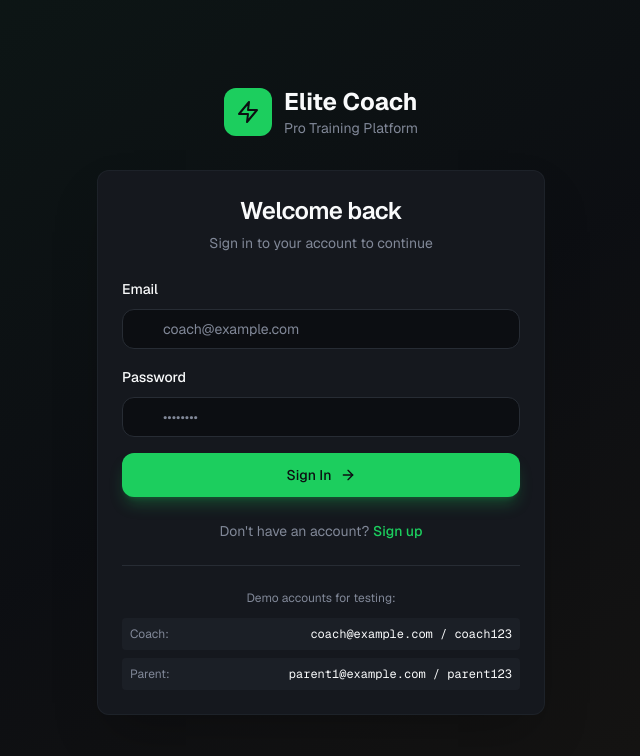
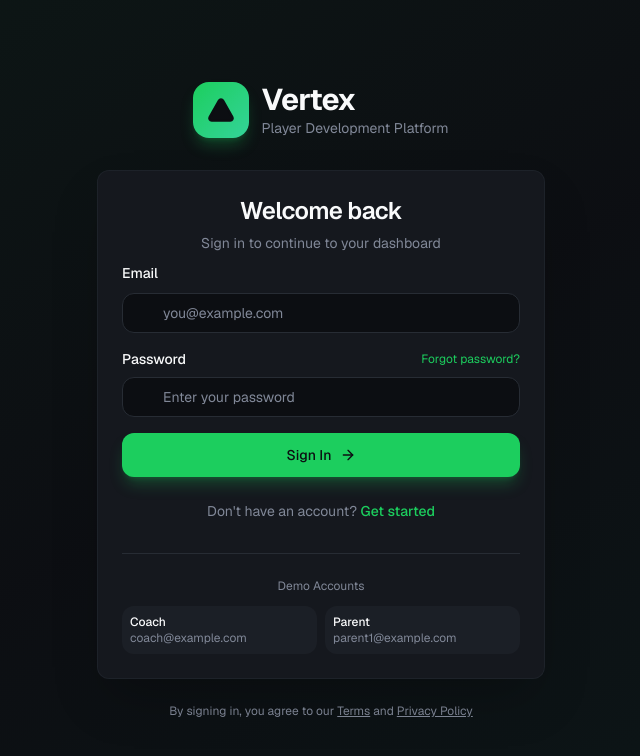
Before and after one commit to Sabz21/Football-coaching-app, a Next.js app in the folder frontend/: page /auth/login in a window 1280 px wide. Shown: the top 756 px of the page, without its empty margins (319-959 px from the left). Built offline with nearby package versions, Linux system fonts and the light colour scheme.

Commit message:
rebrand: Elite Coach → Vertex

```diff
--- a/frontend/src/app/auth/login/page.tsx
+++ b/frontend/src/app/auth/login/page.tsx
@@ -6,7 +6,7 @@ import Link from 'next/link';
 import { useForm } from 'react-hook-form';
 import { zodResolver } from '@hookform/resolvers/zod';
 import { z } from 'zod';
-import { Zap, Mail, Lock, ArrowRight } from 'lucide-react';
+import { Triangle, Mail, Lock, ArrowRight } from 'lucide-react';
 import { useAuthStore } from '@/lib/auth-store';
 import { Button } from '@/components/ui/button';
 import { Input } from '@/components/ui/input';
@@ -38,38 +38,43 @@ export default function LoginPage() {
       await login(data.email, data.password);
       router.push('/dashboard');
     } catch (err: any) {
-      setError(err.response?.data?.error || 'Login failed. Please try again.');
+      setError(err.response?.data?.error || 'Invalid email or password');
     }
   };
+
+  const demoAccounts = [
+    { role: 'Coach', email: 'coach@example.com', password: 'coach123' },
+    { role: 'Parent', email: 'parent1@example.com', password: 'parent123' },
+  ];
 
   return (
     <div className="min-h-screen flex items-center justify-center bg-background p-4">
       {/* Background gradient */}
-      <div className="absolute inset-0 bg-gradient-to-br from-primary/5 via-background to-accent/5" />
+      <div className="absolute inset-0 bg-gradient-to-br from-primary/5 via-background to-emerald-500/5" />
 
       <div className="relative w-full max-w-md">
         {/* Logo */}
         <div className="flex items-center justify-center gap-3 mb-8">
-          <div className="flex items-center justify-center w-12 h-12 rounded-xl bg-primary">
-            <Zap className="w-6 h-6 text-primary-foreground" />
+          <div className="flex items-center justify-center w-14 h-14 rounded-2xl bg-gradient-to-br from-primary to-emerald-400 shadow-lg shadow-primary/25">
+            <Triangle className="w-7 h-7 text-primary-foreground fill-primary-foreground" />
           </div>
           <div>
-            <h1 className="text-2xl font-bold">Elite Coach</h1>
-            <p className="text-sm text-muted-foreground">Pro Training Platform</p>
+            <h1 className="text-3xl font-bold tracking-tight">Vertex</h1>
+            <p className="text-sm text-muted-foreground">Player Development Platform</p>
           </div>
         </div>
 
-        <Card className="border-border/50 shadow-2xl">
-          <CardHeader className="text-center">
+        <Card className="border-border/50 shadow-2xl backdrop-blur">
+          <CardHeader className="text-center pb-2">
             <CardTitle className="text-2xl">Welcome back</CardTitle>
             <CardDescription>
-              Sign in to your account to continue
+              Sign in to continue to your dashboard
             </CardDescription>
           </CardHeader>
           <CardContent>
             <form onSubmit={handleSubmit(onSubmit)} className="space-y-4">
               {error && (
-                <div className="p-3 rounded-lg bg-destructive/10 text-destructive text-sm">
+                <div className="p-3 rounded-lg bg-destructive/10 text-destructive text-sm text-center">
                   {error}
                 </div>
               )}
@@ -81,7 +86,7 @@ export default function LoginPage() {
                   <Input
                     {...register('email')}
                     type="email"
-                    placeholder="coach@example.com"
+                    placeholder="you@example.com"
                     className="pl-10"
                     error={errors.email?.message}
                   />
@@ -89,13 +94,21 @@ export default function LoginPage() {
               </div>
 
               <div className="space-y-2">
-                <label className="text-sm font-medium">Password</label>
+                <div className="flex items-center justify-between">
+                  <label className="text-sm font-medium">Password</label>
+                  <Link
+                    href="/auth/forgot-password"
+                    className="text-xs text-primary hover:underline"
+                  >
+                    Forgot password?
+                  </Link>
+                </div>
                 <div className="relative">
                   <Lock className="absolute left-3 top-1/2 -translate-y-1/2 w-4 h-4 text-muted-foreground" />
                   <Input
                     {...register('password')}
                     type="password"
-                    placeholder="••••••••"
+                    placeholder="Enter your password"
                     className="pl-10"
                     error={errors.password?.message}
                   />
@@ -111,28 +124,41 @@ export default function LoginPage() {
             <div className="mt-6 text-center text-sm text-muted-foreground">
               Don't have an account?{' '}
               <Link href="/auth/register" className="text-primary hover:underline font-medium">
-                Sign up
+                Get started
               </Link>
             </div>
 
-            {/* Demo accounts */}
-            <div className="mt-6 pt-6 border-t border-border">
+            {/* Demo Accounts */}
+            <div className="mt-8 pt-6 border-t border-border">
               <p className="text-xs text-muted-foreground text-center mb-3">
-                Demo accounts for testing:
+                Demo Accounts
               </p>
-              <div className="grid gap-2 text-xs">
-                <div className="flex justify-between p-2 rounded bg-secondary/50">
-                  <span className="text-muted-foreground">Coach:</span>
-                  <span className="font-mono">coach@example.com / coach123</span>
-                </div>
-                <div className="flex justify-between p-2 rounded bg-secondary/50">
-                  <span className="text-muted-foreground">Parent:</span>
-                  <span className="font-mono">parent1@example.com / parent123</span>
-                </div>
+              <div className="grid grid-cols-2 gap-2">
+                {demoAccounts.map((account) => (
+                  <button
+                    key={account.email}
+                    type="button"
+                    onClick={() => {
+                      onSubmit({ email: account.email, password: account.password });
+                    }}
+                    className="p-2 rounded-lg bg-secondary/50 hover:bg-secondary text-xs text-left transition-colors"
+                  >
+                    <span className="font-medium block">{account.role}</span>
+                    <span className="text-muted-foreground">{account.email}</span>
+                  </button>
+                ))}
               </div>
             </div>
           </CardContent>
         </Card>
+
+        {/* Footer */}
+        <p className="text-center text-xs text-muted-foreground mt-6">
+          By signing in, you agree to our{' '}
+          <Link href="/terms" className="underline">Terms</Link>
+          {' '}and{' '}
+          <Link href="/privacy" className="underline">Privacy Policy</Link>
+        </p>
       </div>
     </div>
   );
--- a/frontend/src/app/auth/register/page.tsx
+++ b/frontend/src/app/auth/register/page.tsx
@@ -6,7 +6,7 @@ import Link from 'next/link';
 import { useForm } from 'react-hook-form';
 import { zodResolver } from '@hookform/resolvers/zod';
 import { z } from 'zod';
-import { Zap, Mail, Lock, User, Phone, ArrowRight } from 'lucide-react';
+import { Triangle, Mail, Lock, User, ArrowRight } from 'lucide-react';
 import { useAuthStore } from '@/lib/auth-store';
 import { Button } from '@/components/ui/button';
 import { Input } from '@/components/ui/input';
@@ -18,7 +18,6 @@ const registerSchema = z.object({
   lastName: z.string().min(1, 'Last name is required'),
   email: z.string().email('Please enter a valid email'),
   password: z.string().min(8, 'Password must be at least 8 characters'),
-  phone: z.string().optional(),
   role: z.enum(['COACH', 'PARENT']),
 });
 
@@ -51,7 +50,6 @@ export default function RegisterPage() {
         firstName: data.firstName,
         lastName: data.lastName,
         role: data.role,
-        phone: data.phone,
       });
       router.push('/dashboard');
     } catch (err: any) {
@@ -61,22 +59,24 @@ export default function RegisterPage() {
 
   return (
     <div className="min-h-screen flex items-center justify-center bg-background p-4">
-      <div className="absolute inset-0 bg-gradient-to-br from-primary/5 via-background to-accent/5" />
+      <div className="absolute inset-0 bg-gradient-to-br from-primary/5 via-background to-emerald-500/5" />
+
       <div className="relative w-full max-w-md">
+        {/* Logo */}
         <div className="flex items-center justify-center gap-3 mb-8">
-          <div className="flex items-center justify-center w-12 h-12 rounded-xl bg-primary">
-            <Zap className="w-6 h-6 text-primary-foreground" />
+          <div className="flex items-center justify-center w-14 h-14 rounded-2xl bg-gradient-to-br from-primary to-emerald-400 shadow-lg shadow-primary/25">
+            <Triangle className="w-7 h-7 text-primary-foreground fill-primary-foreground" />
           </div>
           <div>
-            <h1 className="text-2xl font-bold">Elite Coach</h1>
-            <p className="text-sm text-muted-foreground">Pro Training Platform</p>
+            <h1 className="text-3xl font-bold tracking-tight">Vertex</h1>
+            <p className="text-sm text-muted-foreground">Player Development Platform</p>
           </div>
         </div>
 
         <Card className="border-border/50 shadow-2xl">
-          <CardHeader className="text-center">
-            <CardTitle className="text-2xl">Create account</CardTitle>
-            <CardDescription>Join the elite training platform</CardDescription>
+          <CardHeader className="text-center pb-2">
+            <CardTitle className="text-2xl">Create your account</CardTitle>
+            <CardDescription>Start developing champions today</CardDescription>
           </CardHeader>
           <CardContent>
             <form onSubmit={handleSubmit(onSubmit)} className="space-y-4">
@@ -84,6 +84,7 @@ export default function RegisterPage() {
                 <div className="p-3 rounded-lg bg-destructive/10 text-destructive text-sm">{error}</div>
               )}
 
+              {/* Role Selection */}
               <div className="space-y-2">
                 <label className="text-sm font-medium">I am a...</label>
                 <div className="grid grid-cols-2 gap-3">
@@ -99,8 +100,12 @@ export default function RegisterPage() {
                           : 'border-border hover:border-primary/50'
                       )}
                     >
-                      <span className="block text-2xl mb-1">{role === 'PARENT' ? '👨‍👩‍👧' : '🏆'}</span>
-                      <span className="text-sm font-medium capitalize">{role.toLowerCase()}</span>
+                      <span className="block text-2xl mb-1">
+                        {role === 'PARENT' ? '👨‍👩‍👧' : '⚽'}
+                      </span>
+                      <span className="text-sm font-medium capitalize">
+                        {role.toLowerCase()}
+                      </span>
                     </button>
                   ))}
                 </div>
@@ -119,7 +124,7 @@ export default function RegisterPage() {
 
               <div className="space-y-2">
                 <label className="text-sm font-medium">Email</label>
-                <Input {...register('email')} type="email" placeholder="john@example.com" error={errors.email?.message} />
+                <Input {...register('email')} type="email" placeholder="you@example.com" error={errors.email?.message} />
               </div>
 
               <div className="space-y-2">
@@ -138,6 +143,14 @@ export default function RegisterPage() {
             </div>
           </CardContent>
         </Card>
+
+        {/* Footer */}
+        <p className="text-center text-xs text-muted-foreground mt-6">
+          By creating an account, you agree to our{' '}
+          <Link href="/terms" className="underline">Terms</Link>
+          {' '}and{' '}
+          <Link href="/privacy" className="underline">Privacy Policy</Link>
+        </p>
       </div>
     </div>
   );
--- a/frontend/src/app/layout.tsx
+++ b/frontend/src/app/layout.tsx
@@ -5,8 +5,17 @@ import './globals.css';
 import { Providers } from './providers';
 
 export const metadata: Metadata = {
-  title: 'Elite Coach Pro - Football Training Platform',
-  description: 'Professional football coaching platform for tracking player performance, managing sessions, and building champions.',
+  title: 'Vertex - Football Player Development Platform',
+  description: 'The intelligent platform for football player development. Track progress, get AI-powered training recommendations, and unlock every player\'s potential.',
+  keywords: ['football', 'coaching', 'player development', 'training', 'sports tech'],
+  authors: [{ name: 'Vertex Football' }],
+  openGraph: {
+    title: 'Vertex - Football Player Development Platform',
+    description: 'The intelligent platform for football player development.',
+    url: 'https://vertex-football.com',
+    siteName: 'Vertex',
+    type: 'website',
+  },
 };
 
 export default function RootLayout({
--- a/frontend/src/components/layout/sidebar.tsx
+++ b/frontend/src/components/layout/sidebar.tsx
@@ -12,7 +12,7 @@ import {
   LogOut,
   Menu,
   X,
-  Zap,
+  Triangle,
   Crown,
   Search,
 } from 'lucide-react';
@@ -90,8 +90,7 @@ export function Sidebar() {
   const { t, isRTL } = useI18n();
   const [isOpen, setIsOpen] = useState(false);
 
-  // Check if user is admin (for demo, check email)
-  const isAdmin = user?.email === 'admin@elitecoach.com';
+  const isAdmin = user?.email === 'admin@vertex-football.com';
 
   const filteredNavItems = navItems.filter((item) => {
     if (!user) return false;
@@ -133,14 +132,14 @@ export function Sidebar() {
         )}
       >
         <div className="flex flex-col h-full">
-          {/* Logo */}
+          {/* Logo - VERTEX BRANDING */}
           <div className="flex items-center gap-3 px-6 py-5 border-b border-border">
-            <div className="flex items-center justify-center w-10 h-10 rounded-xl bg-primary">
-              <Zap className="w-5 h-5 text-primary-foreground" />
+            <div className="flex items-center justify-center w-10 h-10 rounded-xl bg-gradient-to-br from-primary to-emerald-400">
+              <Triangle className="w-5 h-5 text-primary-foreground fill-primary-foreground" />
             </div>
             <div>
-              <h1 className="font-bold text-lg">Elite Coach</h1>
-              <p className="text-xs text-muted-foreground">Pro Training</p>
+              <h1 className="font-bold text-lg tracking-tight">Vertex</h1>
+              <p className="text-xs text-muted-foreground">Player Development</p>
             </div>
           </div>
 
```
